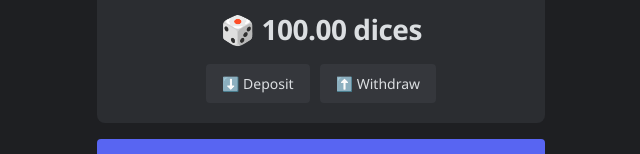
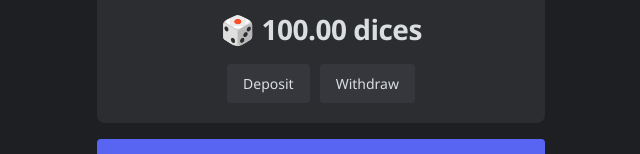
Before and after one commit to Sotarium/betdice, a Next.js app: page / in a window 1280 px wide. Shown: the part 134-288 px from the top of the page, without its empty margins (319-959 px from the left). Built offline with nearby package versions, Linux system fonts and the light colour scheme.

Commit message:
Remove emojis from Deposit and Withdraw buttons

```diff
--- a/app/page.tsx
+++ b/app/page.tsx
@@ -37,13 +37,13 @@ export default function Home() {
             className="btn btn-secondary"
             onClick={() => alert("Deposit: Connect Plisio API key in Vercel env to enable unique addresses")}
           >
-            ⬇️ Deposit
+            Deposit
           </button>
           <button
             className="btn btn-secondary"
             onClick={() => alert("Withdraw: Coming after Plisio setup")}
           >
-            ⬆️ Withdraw
+            Withdraw
           </button>
         </div>
       </div>
```
